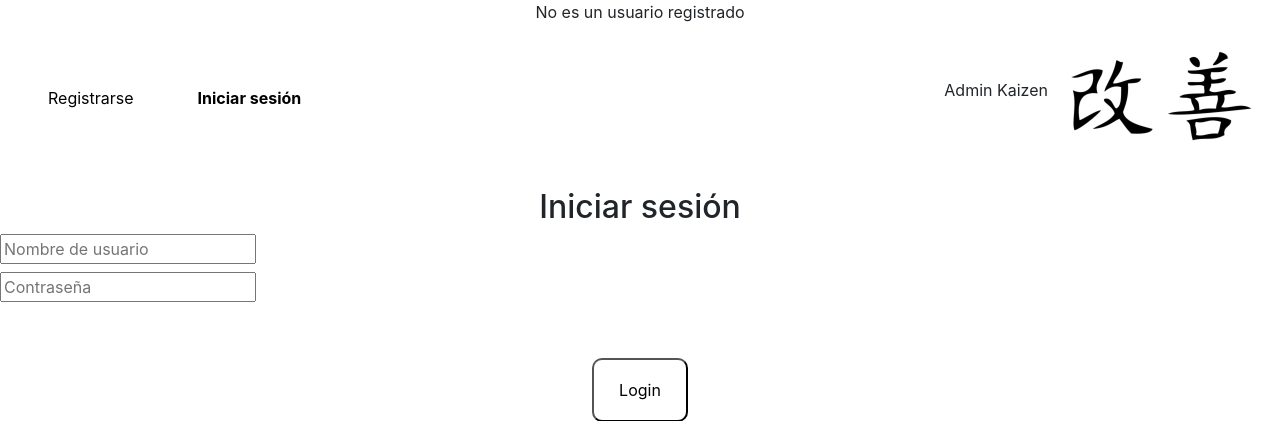
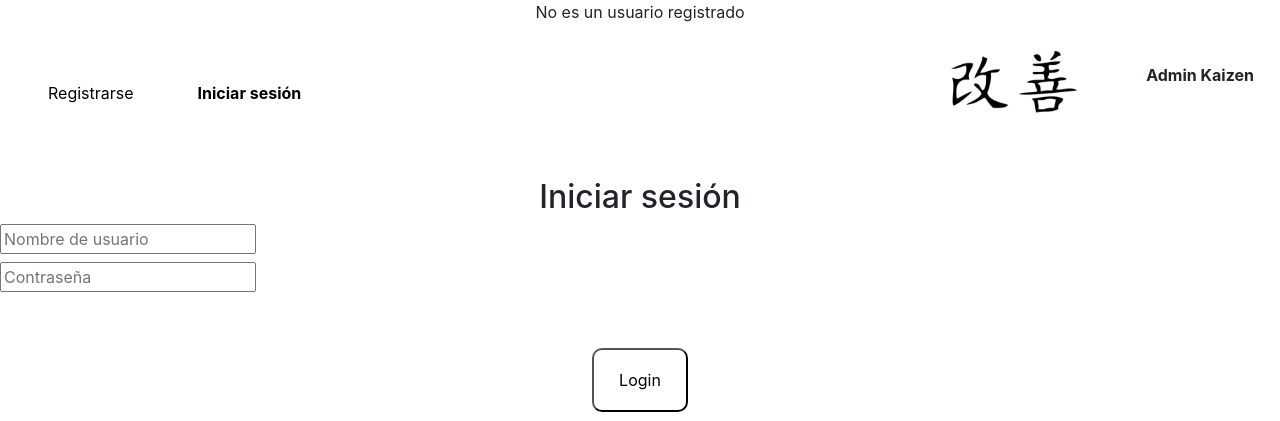
Before and after one commit to toccicristian/adminkaizen, a PHP site: page /login.php in a window 1280 px wide. Shown: the top 421 px of the page. Run offline with PHP 8.4, Linux system fonts and the light colour scheme; data that the repository does not hold is empty; some libraries are stand-ins or nearby versions.

```diff
--- a/css/estilos.css
+++ b/css/estilos.css
@@ -22,7 +22,7 @@ ul li{
     margin: 0;
 }
 
-.navbar .menu, .navbar .isologo-small{
+.navbar .menu, .navbar{
     display:flex;
     align-items:center;
 }
@@ -33,35 +33,40 @@ ul li{
     text-decoration:none;
 }
 
-/* .navbar .menu .menu-item:hover{
-    text-shadow: 0 0 .65px #333, 0 0 .65px #333;
-    transition:0.2s;
-
-} */
-
 .navbar .menu{
     align-items:center;
     flex-wrap: wrap;
 }
 
-.navbar .isologo-small{
-    flex-direction: row-reverse;
-    flex-wrap: wrap;
+.isologo-small {
+    display: flex;
+    align-items: center;
+    justify-content: flex-end;
+    margin-bottom: 20px;
+}
+
+.isotipo-index {
+    margin-right: 10px;
+    font-weight: bold;
+}
+
+.main-logo-small {
+    width: 70%;
+    height: auto;
 }
 
 
-.isotipo-index{
-    display: inline;
-    white-space:nowrap;
-    text-align:center;
-    margin-right:1em;
+.alert {
+    font-size: 1.1em; /* Aumenta el tamaño de la fuente */
+    border-radius: 5px; /* Bordes redondeados */
 }
 
-.main-logo-small{
-    display: inline;
-    margin-left:auto;
-    margin-right:auto;
-}
+
+
+
+
+
+
 
 header{
     margin-bottom:2em;
@@ -105,7 +110,6 @@ article.tabla-no-centrada{
 
 .campo-resultados{
     text-align:left;
-    /* width:30%; */
     width: auto;
     border-bottom: 1px solid black;
     padding: .5rem .3rem;
@@ -139,14 +143,8 @@ article.tareas{
 
 }
 
-/* article aside.busqueda-tareas{
-    margin-left:2rem;
-    background-color:red;
-} */
-
 .icono{
     height:2rem;
-    /* margin-left:4rem; */
 }
 
 
```
Also changed, not shown: index.php (+9 -1 lines), login.php (+48 -5 lines).
